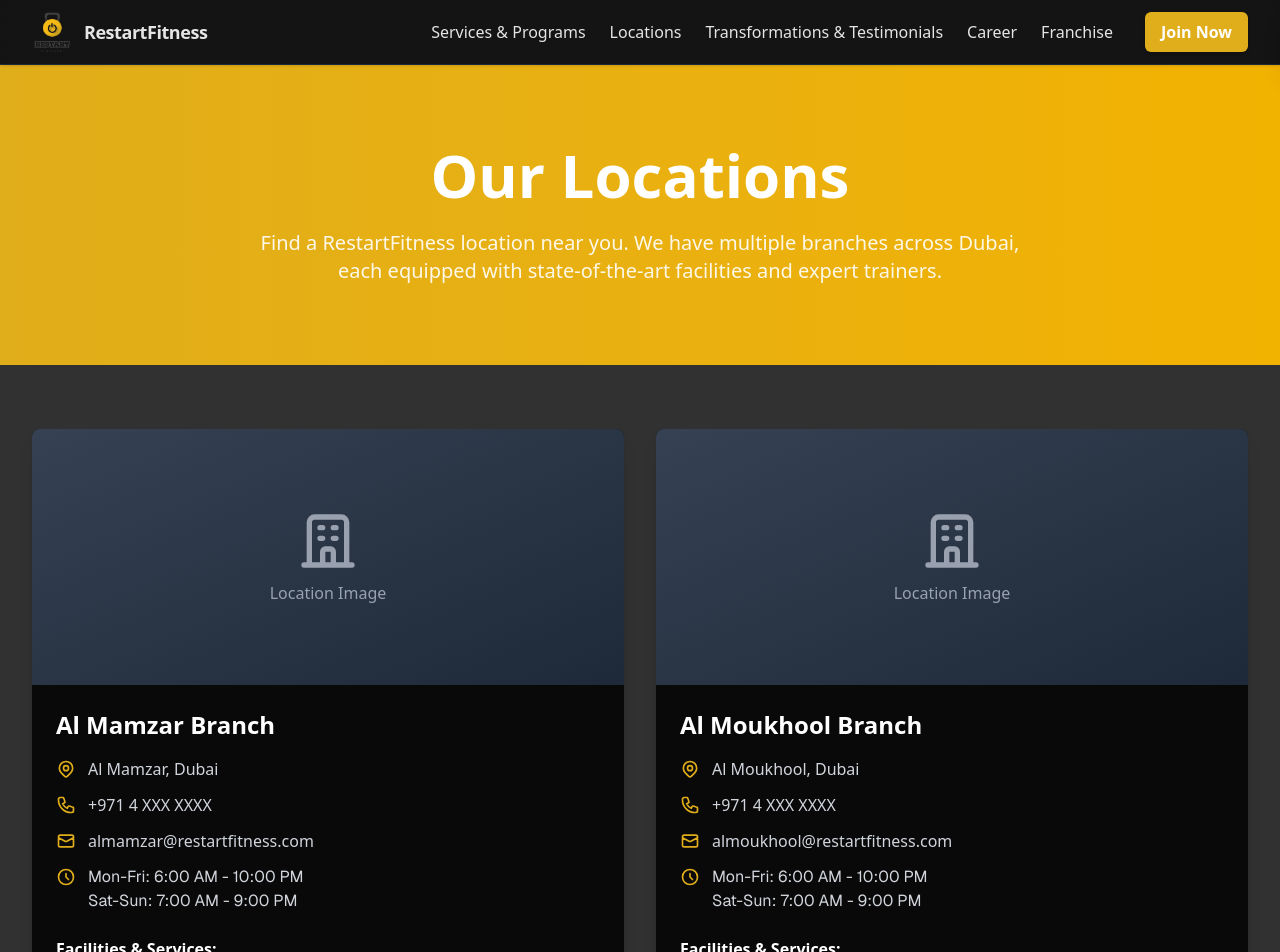
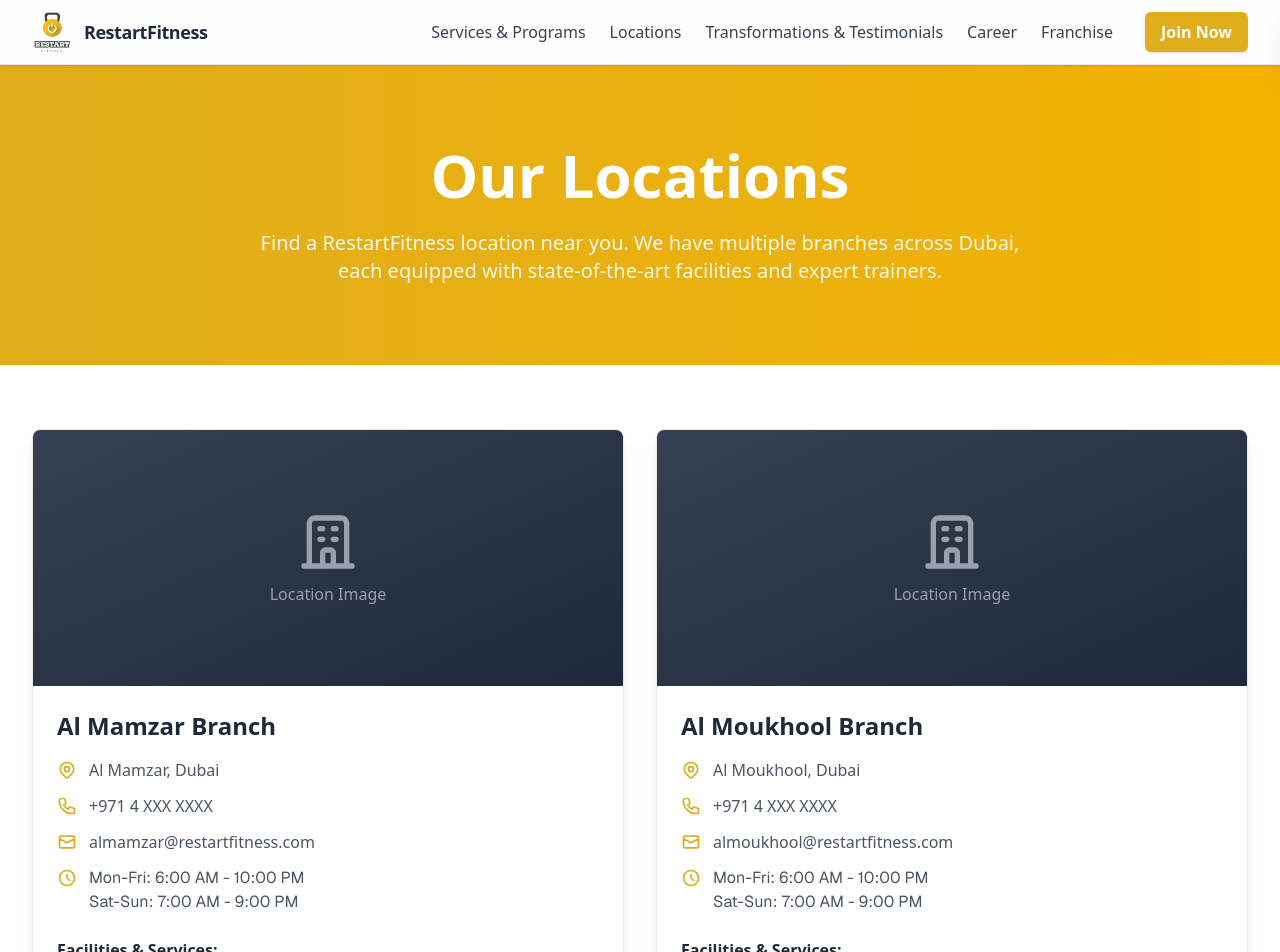
Before and after one commit to FRDesai/TheRestartFitness, a Next.js app: page /locations in a window 1280 px wide. Shown: the top 952 px of the page. Built offline with nearby package versions, Linux system fonts and the light colour scheme.

Commit message:
Feat: Initialization of the light theme

```diff
--- a/app/about/page.tsx
+++ b/app/about/page.tsx
@@ -1,22 +1,22 @@
 export default function AboutPage() {
   return (
-    <div className="min-h-screen bg-[var(--color-darker)]">
+    <div className="min-h-screen bg-[var(--color-light)]">
       <div className="max-w-7xl mx-auto px-4 sm:px-6 lg:px-8 py-16">
         <div className="text-center">
-          <h1 className="text-4xl font-bold text-white mb-8">
+          <h1 className="text-4xl font-bold text-gray-800 mb-8">
             About RestartFitness
           </h1>
           <div className="max-w-3xl mx-auto">
-            <p className="text-lg text-gray-300 leading-relaxed mb-6">
+            <p className="text-lg text-gray-600 leading-relaxed mb-6">
               At RestartFitness, we believe that everyone deserves the opportunity to transform their life through fitness.
               Our mission is to provide professional, personalized training programs that help you achieve your health and fitness goals.
             </p>
-            <p className="text-lg text-gray-300 leading-relaxed mb-6">
+            <p className="text-lg text-gray-600 leading-relaxed mb-6">
               With years of experience in the fitness industry, our certified trainers are dedicated to helping you build
               strength, improve your health, and boost your confidence. We offer a variety of programs tailored to different
               fitness levels and goals.
             </p>
-            <p className="text-lg text-gray-300 leading-relaxed">
+            <p className="text-lg text-gray-600 leading-relaxed">
               Join our community of fitness enthusiasts and start your transformation journey today!
             </p>
           </div>
--- a/app/career/page.tsx
+++ b/app/career/page.tsx
@@ -158,7 +158,7 @@
   ];
 
   return (
-    <div className="min-h-screen bg-[var(--color-darker)]">
+    <div className="min-h-screen bg-[var(--color-light)]">
       {/* Hero Section */}
       <section className="bg-gradient-to-r from-[var(--color-primary)] to-[var(--color-secondary)] py-20 px-4 sm:px-6 lg:px-8">
         <div className="max-w-7xl mx-auto text-center">
@@ -174,7 +174,7 @@
       {/* Open Positions */}
       <section className="py-16 px-4 sm:px-6 lg:px-8">
         <div className="max-w-7xl mx-auto">
-          <h2 className="text-3xl font-bold text-center text-gray-900 mb-12">
+          <h2 className="text-3xl font-bold text-center text-gray-800 mb-12">
             Current Openings
           </h2>
           <div className="space-y-8">
@@ -251,9 +251,9 @@
       </section>
 
       {/* Why Work With Us */}
-      <section className="py-16 px-4 sm:px-6 lg:px-8 bg-white">
+      <section className="py-16 px-4 sm:px-6 lg:px-8 bg-gray-50">
         <div className="max-w-7xl mx-auto">
-          <h2 className="text-3xl font-bold text-center text-gray-900 mb-12">
+          <h2 className="text-3xl font-bold text-center text-gray-800 mb-12">
             Why Work With Us?
           </h2>
           <div className="grid grid-cols-1 md:grid-cols-2 lg:grid-cols-3 gap-8">
@@ -307,7 +307,7 @@
       {/* CTA Section */}
       <section className="py-16 px-4 sm:px-6 lg:px-8 bg-white">
         <div className="max-w-4xl mx-auto text-center">
-          <h2 className="text-3xl font-bold text-gray-900 mb-4">
+          <h2 className="text-3xl font-bold text-gray-800 mb-4">
             Ready to Join Our Team?
           </h2>
           <p className="text-xl text-gray-600 mb-8">
--- a/app/components/Navigation.tsx
+++ b/app/components/Navigation.tsx
@@ -30,7 +30,7 @@
   }, [isMenuOpen]);
 
   return (
-    <header className="sticky top-0 z-50 bg-[var(--color-dark)]/80 backdrop-blur-md border-b border-gray-800 shadow-sm">
+    <header className="sticky top-0 z-50 bg-white/80 backdrop-blur-md border-b border-gray-200 shadow-sm">
       <div className="max-w-7xl mx-auto px-4 sm:px-6 lg:px-8">
         <div className="flex items-center justify-between h-16">
           {/* Logo */}
@@ -46,7 +46,7 @@
                   priority
                 />
               </div>
-              <span className="hidden sm:inline-block text-lg font-semibold tracking-tight text-[var(--color-neutral-700)]">
+              <span className="hidden sm:inline-block text-lg font-semibold tracking-tight text-gray-800">
                 RestartFitness
               </span>
             </Link>
@@ -59,7 +59,7 @@
                 <li key={item.name} className="relative group">
                   <Link
                     href={item.href}
-                    className="text-[var(--color-neutral-700)] hover:text-[var(--color-primary)] transition-colors duration-200 font-medium pb-1"
+                    className="text-gray-700 hover:text-[var(--color-primary)] transition-colors duration-200 font-medium pb-1"
                   >
                     {item.name}
                   </Link>
@@ -85,7 +85,7 @@
             <button
               aria-label={isMenuOpen ? 'Close menu' : 'Open menu'}
               onClick={() => setIsMenuOpen((s) => !s)}
-              className="inline-flex items-center justify-center p-2 rounded-md text-[var(--color-neutral-700)] hover:text-[var(--color-primary)] focus:outline-none focus:ring-2 focus:ring-[var(--color-primary)]"
+              className="inline-flex items-center justify-center p-2 rounded-md text-gray-700 hover:text-[var(--color-primary)] focus:outline-none focus:ring-2 focus:ring-[var(--color-primary)]"
             >
               <svg className="h-6 w-6" viewBox="0 0 24 24" fill="none" stroke="currentColor">
                 {isMenuOpen ? (
@@ -110,21 +110,21 @@
         />
 
         <aside
-          className={`absolute right-0 top-0 h-full w-3/4 max-w-xs bg-[var(--color-dark)] shadow-xl transform transition-transform duration-300 flex flex-col` +
+          className={`absolute right-0 top-0 h-full w-3/4 max-w-xs bg-white shadow-xl transform transition-transform duration-300 flex flex-col` +
             (isMenuOpen ? ' translate-x-0' : ' translate-x-full')}
           aria-label="Mobile menu"
         >
-          <div className="px-4 py-5 flex items-center justify-between border-b border-gray-800">
+          <div className="px-4 py-5 flex items-center justify-between border-b border-gray-200">
             <Link href="/" className="flex items-center gap-3">
               <div className="w-10 h-10 relative">
                 <Image src="/logo/Transparent_logo.png" alt="Restart Fitness" fill className="object-contain" sizes="40px" />
               </div>
-              <span className="text-lg font-semibold text-[var(--color-neutral-700)]">RestartFitness</span>
+              <span className="text-lg font-semibold text-gray-800">RestartFitness</span>
             </Link>
 
             <button
               onClick={() => setIsMenuOpen(false)}
-              className="p-2 rounded-md text-[var(--color-neutral-700)] hover:text-[var(--color-primary)]"
+              className="p-2 rounded-md text-gray-700 hover:text-[var(--color-primary)]"
               aria-label="Close menu"
             >
               <svg className="h-6 w-6" viewBox="0 0 24 24" fill="none" stroke="currentColor">
@@ -140,7 +140,7 @@
                   <Link
                     href={item.href}
                     onClick={() => setIsMenuOpen(false)}
-                    className="block text-[var(--color-neutral-700)] font-medium text-base px-2 py-2 rounded-md hover:text-[var(--color-primary)] transition-all duration-200"
+                    className="block text-gray-700 font-medium text-base px-2 py-2 rounded-md hover:text-[var(--color-primary)] transition-all duration-200"
                   >
                     {item.name}
                   </Link>
@@ -150,7 +150,7 @@
             </ul>
           </nav>
 
-          <div className="px-4 py-4 border-t border-gray-800">
+          <div className="px-4 py-4 border-t border-gray-200">
             <Link
               href="/contact"
               className="block text-center w-full px-4 py-2 rounded-md bg-[var(--color-primary)] text-white font-semibold shadow"
--- a/app/contact/page.tsx
+++ b/app/contact/page.tsx
@@ -98,7 +98,7 @@
   ];
 
   return (
-    <div className="min-h-screen bg-[var(--color-darker)]">
+    <div className="min-h-screen bg-[var(--color-light)]">
       {/* Hero Section */}
       <section className="bg-gradient-to-r from-[var(--color-primary)] to-[var(--color-secondary)] py-20 px-4 sm:px-6 lg:px-8">
         <div className="max-w-7xl mx-auto text-center">
--- a/app/globals.css
+++ b/app/globals.css
@@ -1,8 +1,8 @@
 @import "tailwindcss";
 
 :root {
-  --background: #0f0f0f;
-  --foreground: #fafafa;
+  --background: #ffffff;
+  --foreground: #0f0f0f;
 }
 
 @theme inline {
@@ -16,13 +16,13 @@
   --color-primary: #E0AE1A;
   --color-secondary: #F2B200;
   --color-accent: #FFD301;
-  --color-neutral-700: #e5e5e5;
-  --color-neutral-500: #a3a3a3;
-  --color-light: #404040;
-  --color-dark: #090909;
-  --color-darker: #404040;
-  --color-card: #313131;
-  --color-card-hover: #6a6b6d;
+  --color-neutral-700: #374151;
+  --color-neutral-500: #6b7280;
+  --color-light: #f8fafc;
+  --color-dark: #ffffff;
+  --color-darker: #f1f5f9;
+  --color-card: #ffffff;
+  --color-card-hover: #f8fafc;
 }
 
 body {
--- a/app/locations/page.tsx
+++ b/app/locations/page.tsx
@@ -41,7 +41,7 @@
   ];
 
   return (
-    <div className="min-h-screen bg-[var(--color-darker)]">
+    <div className="min-h-screen bg-[var(--color-light)]">
       {/* Hero Section */}
       <section className="bg-gradient-to-r from-[var(--color-primary)] to-[var(--color-secondary)] py-20 px-4 sm:px-6 lg:px-8">
         <div className="max-w-7xl mx-auto text-center">
@@ -55,11 +55,11 @@
       </section>
 
       {/* Locations Grid */}
-      <section className="py-16 px-4 sm:px-6 lg:px-8 bg-[var(--color-card)]">
+      <section className="py-16 px-4 sm:px-6 lg:px-8 bg-white">
         <div className="max-w-7xl mx-auto">
           <div className="grid grid-cols-1 lg:grid-cols-2 gap-8">
             {locations.map((location, index) => (
-              <div key={index} className="bg-[var(--color-dark)] rounded-lg shadow-lg overflow-hidden hover:shadow-xl transition-shadow duration-300">
+              <div key={index} className="bg-white rounded-lg shadow-lg overflow-hidden hover:shadow-xl transition-shadow duration-300 border border-gray-200">
                 {/* Location Image Placeholder */}
                 <div className="h-64 bg-gradient-to-br from-gray-700 to-gray-800 flex items-center justify-center">
                   <div className="text-center">
@@ -71,7 +71,7 @@
                 </div>
 
                 <div className="p-6">
-                  <h3 className="text-2xl font-bold text-white mb-4">{location.name}</h3>
+                  <h3 className="text-2xl font-bold text-gray-800 mb-4">{location.name}</h3>
 
                   <div className="space-y-3 mb-6">
                     <div className="flex items-start">
@@ -79,35 +79,35 @@
                         <path strokeLinecap="round" strokeLinejoin="round" strokeWidth={2} d="M17.657 16.657L13.414 20.9a1.998 1.998 0 01-2.827 0l-4.244-4.243a8 8 0 1111.314 0z" />
                         <path strokeLinecap="round" strokeLinejoin="round" strokeWidth={2} d="M15 11a3 3 0 11-6 0 3 3 0 016 0z" />
                       </svg>
-                      <span className="text-gray-300">{location.address}</span>
+                      <span className="text-gray-600">{location.address}</span>
                     </div>
 
                     <div className="flex items-center">
                       <svg className="w-5 h-5 text-[var(--color-primary)] mr-3" fill="none" stroke="currentColor" viewBox="0 0 24 24">
                         <path strokeLinecap="round" strokeLinejoin="round" strokeWidth={2} d="M3 5a2 2 0 012-2h3.28a1 1 0 01.948.684l1.498 4.493a1 1 0 01-.502 1.21l-2.257 1.13a11.042 11.042 0 005.516 5.516l1.13-2.257a1 1 0 011.21-.502l4.493 1.498a1 1 0 01.684.949V19a2 2 0 01-2 2h-1C9.716 21 3 14.284 3 6V5z" />
                       </svg>
-                      <span className="text-gray-300">{location.phone}</span>
+                      <span className="text-gray-600">{location.phone}</span>
                     </div>
 
                     <div className="flex items-center">
                       <svg className="w-5 h-5 text-[var(--color-primary)] mr-3" fill="none" stroke="currentColor" viewBox="0 0 24 24">
                         <path strokeLinecap="round" strokeLinejoin="round" strokeWidth={2} d="M3 8l7.89 4.26a2 2 0 002.22 0L21 8M5 19h14a2 2 0 002-2V7a2 2 0 00-2-2H5a2 2 0 00-2 2v10a2 2 0 002 2z" />
                       </svg>
-                      <span className="text-gray-300">{location.email}</span>
+                      <span className="text-gray-600">{location.email}</span>
                     </div>
 
                     <div className="flex items-start">
                       <svg className="w-5 h-5 text-[var(--color-primary)] mr-3 mt-0.5" fill="none" stroke="currentColor" viewBox="0 0 24 24">
                         <path strokeLinecap="round" strokeLinejoin="round" strokeWidth={2} d="M12 8v4l3 3m6-3a9 9 0 11-18 0 9 9 0 0118 0z" />
                       </svg>
-                      <div className="text-gray-300">
+                      <div className="text-gray-600">
                         <pre className="whitespace-pre-line font-sans">{location.hours}</pre>
                       </div>
                     </div>
                   </div>
 
                   <div className="mb-6">
-                    <h4 className="font-semibold text-white mb-2">Facilities & Services:</h4>
+                    <h4 className="font-semibold text-gray-800 mb-2">Facilities & Services:</h4>
                     <div className="flex flex-wrap gap-2">
                       {location.features.map((feature, featureIndex) => (
                         <span key={featureIndex} className="px-3 py-1 bg-[var(--color-primary)]/10 text-[var(--color-primary)] rounded-full text-sm">
@@ -139,12 +139,12 @@
       </section>
 
       {/* Map Section */}
-      <section className="py-16 px-4 sm:px-6 lg:px-8 bg-[var(--color-card)]">
+      <section className="py-16 px-4 sm:px-6 lg:px-8 bg-gray-50">
         <div className="max-w-7xl mx-auto">
-          <h2 className="text-3xl font-bold text-center text-white mb-8">
+          <h2 className="text-3xl font-bold text-center text-gray-800 mb-8">
             Find Us on the Map
           </h2>
-          <div className="bg-gray-800 rounded-lg h-96 flex items-center justify-center">
+          <div className="bg-gray-200 rounded-lg h-96 flex items-center justify-center">
             <div className="text-center">
               <svg className="w-16 h-16 text-gray-400 mx-auto mb-4" fill="none" stroke="currentColor" viewBox="0 0 24 24">
                 <path strokeLinecap="round" strokeLinejoin="round" strokeWidth={2} d="M9 20l-5.447-2.724A1 1 0 013 16.382V5.618a1 1 0 011.447-.894L9 7m0 13l6-3m-6 3V7m6 10l4.553 2.276A1 1 0 0021 18.382V7.618a1 1 0 00-.553-.894L15 4m0 13V4m0 0L9 7" />
--- a/app/services/page.tsx
+++ b/app/services/page.tsx
@@ -41,7 +41,7 @@
   ];
 
   return (
-    <div className="min-h-screen bg-[var(--color-darker)]">
+    <div className="min-h-screen bg-[var(--color-light)]">
       {/* Hero Section */}
       <section className="bg-gradient-to-r from-[var(--color-primary)] to-[var(--color-secondary)] py-20 px-4 sm:px-6 lg:px-8">
         <div className="max-w-7xl mx-auto text-center">
@@ -55,17 +55,17 @@
       </section>
 
       {/* Services Grid */}
-      <section className="py-16 px-4 sm:px-6 lg:px-8 bg-[var(--color-card)]">
+      <section className="py-16 px-4 sm:px-6 lg:px-8 bg-white">
         <div className="max-w-7xl mx-auto">
           <div className="grid grid-cols-1 md:grid-cols-2 lg:grid-cols-3 gap-8">
             {services.map((service, index) => (
-              <div key={index} className="bg-[var(--color-dark)] rounded-lg shadow-lg p-6 hover:shadow-xl transition-shadow duration-300">
-                <h3 className="text-2xl font-bold text-white mb-4">{service.title}</h3>
-                <p className="text-gray-300 mb-6">{service.description}</p>
+              <div key={index} className="bg-white rounded-lg shadow-lg p-6 hover:shadow-xl transition-shadow duration-300 border border-gray-200">
+                <h3 className="text-2xl font-bold text-gray-800 mb-4">{service.title}</h3>
+                <p className="text-gray-600 mb-6">{service.description}</p>
 
                 <ul className="space-y-2 mb-6">
                   {service.features.map((feature, featureIndex) => (
-                      <li key={featureIndex} className="flex items-center text-gray-300">
+                      <li key={featureIndex} className="flex items-center text-gray-600">
                       <svg className="w-5 h-5 text-[var(--color-primary)] mr-2" fill="none" stroke="currentColor" viewBox="0 0 24 24">
                         <path strokeLinecap="round" strokeLinejoin="round" strokeWidth={2} d="M5 13l4 4L19 7" />
                       </svg>
@@ -90,12 +90,12 @@
       </section>
 
       {/* CTA Section */}
-      <section className="py-16 px-4 sm:px-6 lg:px-8 bg-[var(--color-card)]">
+      <section className="py-16 px-4 sm:px-6 lg:px-8 bg-gray-50">
         <div className="max-w-4xl mx-auto text-center">
-          <h2 className="text-3xl font-bold text-white mb-4">
+          <h2 className="text-3xl font-bold text-gray-800 mb-4">
             Not Sure Which Program is Right for You?
           </h2>
-          <p className="text-xl text-gray-300 mb-8">
+          <p className="text-xl text-gray-600 mb-8">
             Our fitness experts are here to help you choose the perfect program based on your goals, schedule, and preferences.
           </p>
           <Link
--- a/app/transformations/page.tsx
+++ b/app/transformations/page.tsx
@@ -84,7 +84,7 @@
   ];
 
   return (
-    <div className="min-h-screen bg-[var(--color-darker)]">
+    <div className="min-h-screen bg-[var(--color-light)]">
       {/* Hero Section */}
       <section className="bg-gradient-to-r from-[var(--color-primary)] to-[var(--color-secondary)] py-20 px-4 sm:px-6 lg:px-8">
         <div className="max-w-7xl mx-auto text-center">
@@ -100,7 +100,7 @@
       {/* Transformations Section */}
       <section className="py-16 px-4 sm:px-6 lg:px-8">
         <div className="max-w-7xl mx-auto">
-          <h2 className="text-3xl font-bold text-center text-gray-900 mb-12">
+          <h2 className="text-3xl font-bold text-center text-gray-800 mb-12">
             Amazing Transformations
           </h2>
           <div className="grid grid-cols-1 lg:grid-cols-2 gap-8">
@@ -164,14 +164,14 @@
       </section>
 
       {/* Testimonials Section */}
-      <section className="py-16 px-4 sm:px-6 lg:px-8 bg-white">
+      <section className="py-16 px-4 sm:px-6 lg:px-8 bg-gray-50">
         <div className="max-w-7xl mx-auto">
-          <h2 className="text-3xl font-bold text-center text-gray-900 mb-12">
+          <h2 className="text-3xl font-bold text-center text-gray-800 mb-12">
             What Our Clients Say
           </h2>
           <div className="grid grid-cols-1 md:grid-cols-2 lg:grid-cols-3 gap-8">
             {testimonials.map((testimonial, index) => (
-              <div key={index} className="bg-gray-50 rounded-lg p-6 hover:shadow-lg transition-shadow duration-300">
+              <div key={index} className="bg-white rounded-lg p-6 hover:shadow-lg transition-shadow duration-300 border border-gray-200">
                 <div className="flex items-center mb-4">
                   {[...Array(testimonial.rating)].map((_, i) => (
                     <svg key={i} className="w-5 h-5 text-[var(--color-primary)]" fill="currentColor" viewBox="0 0 20 20">
@@ -222,7 +222,7 @@
       {/* CTA Section */}
       <section className="py-16 px-4 sm:px-6 lg:px-8 bg-white">
         <div className="max-w-4xl mx-auto text-center">
-          <h2 className="text-3xl font-bold text-gray-900 mb-4">
+          <h2 className="text-3xl font-bold text-gray-800 mb-4">
             Ready to Start Your Transformation?
           </h2>
           <p className="text-xl text-gray-600 mb-8">
```
Also changed, not shown: app/franchise/page.tsx (+8 -8 lines), app/page.tsx (+19 -19 lines).
